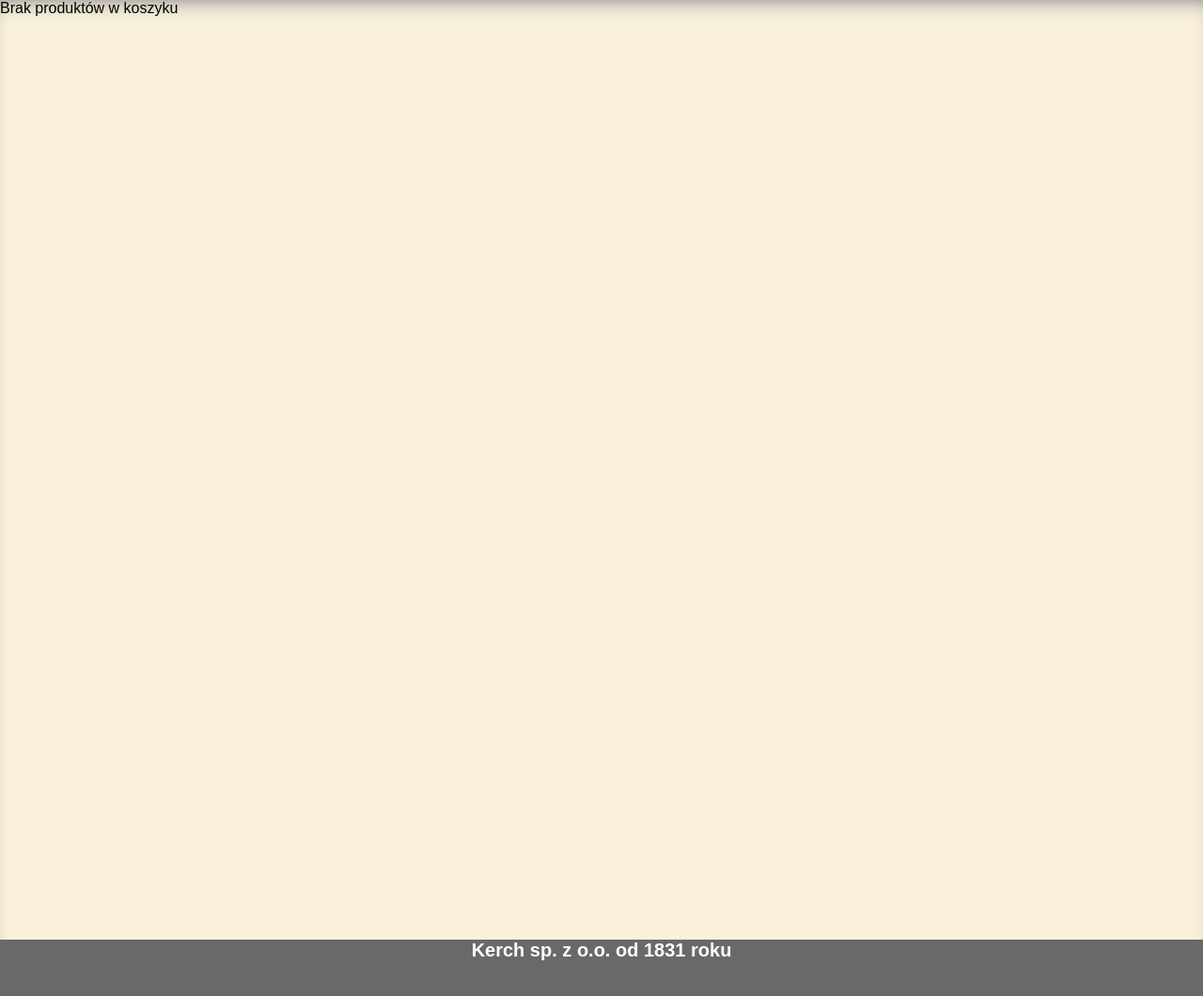
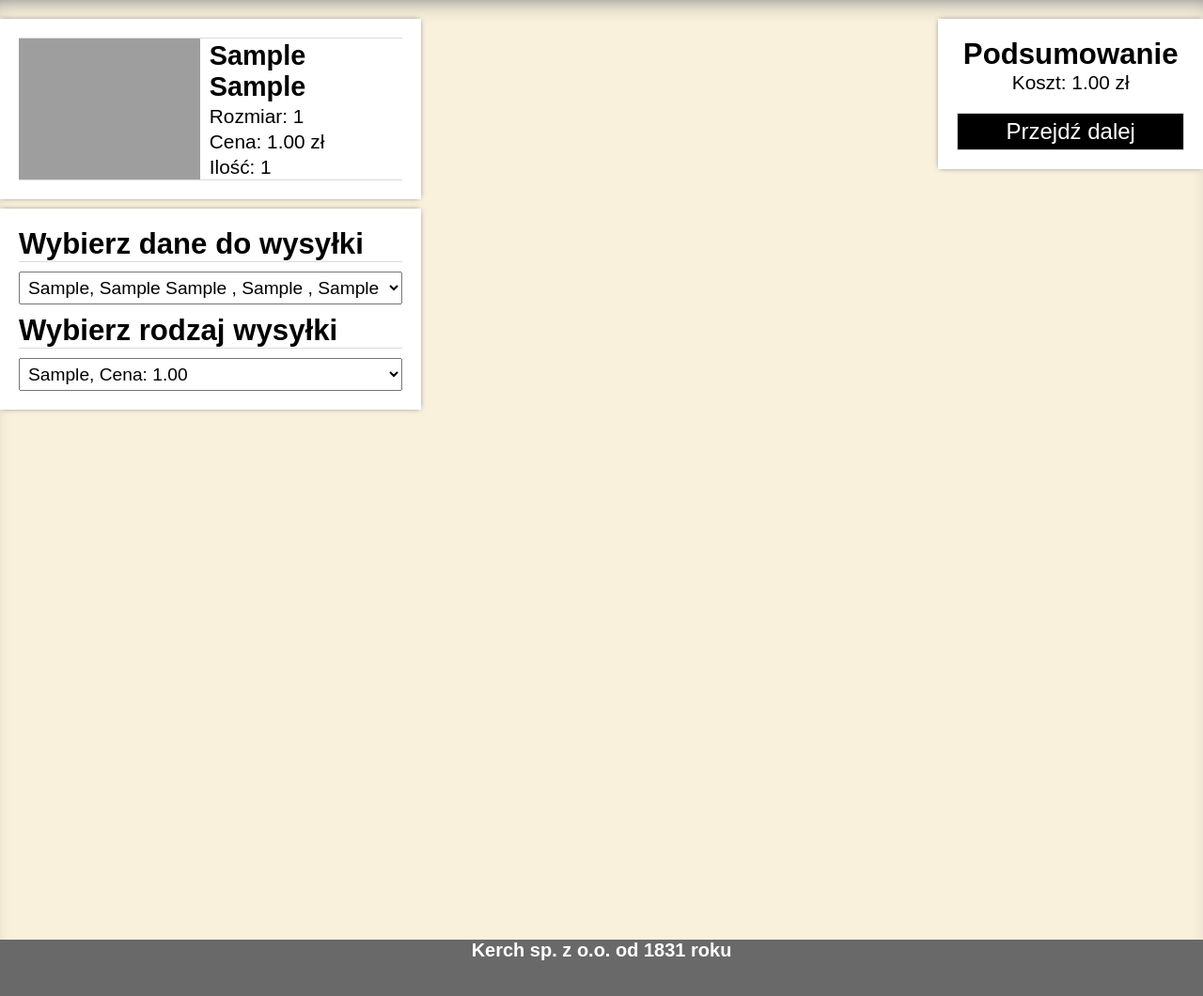
Before and after one commit to marycin/projektionagit, a Django app: template sklep/templates/sklep/order/address_selection.html in a window 1280 px wide. Shown: the part 152-1212 px from the top of the page at 94% size. Run offline with Django 4.2, Linux system fonts and the light colour scheme; the template is opened without the code that fills it: values that come from a table or form of the project are taken from there, others are empty; tables that the repository leaves empty hold one stand-in row (values such as "Sample post"); parts of the project's set-up code (start-up, migrations or seed data) failed here and were passed over; some libraries are stand-ins or nearby versions; grey boxes are pictures that could not be loaded.

Commit message:
Adress selection skonczone

```diff
--- /dev/null
+++ b/sklep/static/sklep/order/address-selection.css
@@ -0,0 +1,171 @@
+* {
+    box-sizing: border-box;
+    margin: 0;
+    padding: 0;
+}
+
+.shopping-cart{
+    display: flex;
+    gap:50px;
+    font-size:1.3rem;
+    justify-content: space-between;
+}
+
+
+.left-side-address{
+    display: flex;
+    flex-direction: column;
+    gap: 10px;
+}
+
+.product-summary{
+    display: flex;
+    flex-direction: column;
+    margin-top:20px;
+    width:35vw;
+    background-color: white;
+    -webkit-box-shadow: 0px 0px 6px -2px rgba(66, 68, 90, 1);
+    -moz-box-shadow: 0px 0px 6px -2px rgba(66, 68, 90, 1);
+    box-shadow: 0px 0px 6px -2px rgba(66, 68, 90, 1);
+    padding:20px;
+    gap:10px;
+}
+
+.product{
+    display: flex;
+    gap:20px;
+    border-top:1px solid rgb(219, 219, 219);
+    border-bottom:1px solid rgb(219, 219, 219);
+    justify-content: space-between;
+}
+
+.product-info{
+    display: flex;
+    gap:10px
+}
+
+.product-img{
+    height: 150px;
+}
+
+.product-img img{
+    width:100%;
+    height:100%;
+}
+
+.product-desc-sh{
+    display: flex;
+    flex-direction: column;
+    justify-content: space-around;
+}
+
+.product-name a{
+    color:black;
+    text-decoration: none;
+}
+
+.product-name a:hover{
+    text-decoration: underline 1px solid black;
+}
+
+.product-quantity{
+    display: flex;
+    align-items: center;
+    gap:20px
+}
+
+
+.order-summary{
+    text-align: center;
+
+}
+
+.order-panel{
+    padding: 20px;
+    background-color: white;
+    margin-top: 20px;
+    width:22vw;
+    height: auto;
+    font-size: 1.3rem;
+    display: flex;
+    flex-direction: column;
+    gap: 20px;
+    position:sticky;
+    top:20px;
+    -webkit-box-shadow: 0px 0px 6px -2px rgba(66, 68, 90, 1);
+    -moz-box-shadow: 0px 0px 6px -2px rgba(66, 68, 90, 1);
+    box-shadow: 0px 0px 6px -2px rgba(66, 68, 90, 1);
+}
+
+.go-next-btn{
+    width:100%;
+    height:40px;
+    color:white;
+    background-color: black;
+    font-size:1.5rem;
+    border: 1px solid #ddd;
+}
+
+.go-next-btn:hover{
+    color:black;
+    background-color: white;
+
+}
+
+.address-title, .shipment-title{
+    border-bottom:1px solid rgb(219, 219, 219);
+    margin-bottom: 10px;
+}
+
+.shipment-title{
+    margin-top: 10px;
+    margin-bottom: 10px;
+}
+
+.address-shipment-selection{
+    background-color: white;
+    padding: 20px;
+    -webkit-box-shadow: 0px 0px 6px -2px rgba(66, 68, 90, 1);
+    -moz-box-shadow: 0px 0px 6px -2px rgba(66, 68, 90, 1);
+    box-shadow: 0px 0px 6px -2px rgba(66, 68, 90, 1);
+}
+
+.address-selection select, .shipment-selection select{
+    font-size: 1.2rem;
+    padding: 5px;
+    width:100%;
+}
+
+.hide{
+    display: none;
+}
+
+.new-address{
+    display: flex;
+}
+
+.input-desc{
+    padding-top: 20px;
+    display: flex;
+    flex-direction: column;
+    gap:10px;
+}
+
+
+.input-address{
+    display: flex;
+    flex-direction: column;
+}
+
+.input-desc-element{
+    display: flex;
+    justify-content: space-between;
+    align-items: center;
+}
+
+.input-desc-element input{
+    font-size:1.2rem;
+    padding: 5px;
+    width:70%;
+    border: 2px solid black;
+}
--- a/sklep/static/sklep/order/address_selection.js
+++ b/sklep/static/sklep/order/address_selection.js
@@ -1,12 +1,7 @@
 const adresSelecion = document.getElementById('adres-selection')
+let div = document.getElementById('new-address')
+console.log(adresSelecion.length)
 
 adresSelecion.addEventListener('change',function(){
-    let div = document.getElementById('new-adress')
-    if(this.value == 'new-adress'){
-        console.log('new-adress')
-        div.style.display='block'
-    }
-    else{
-        div.style.display = 'none'
-    }
+    this.value == 'new-adress' ? div.classList.remove('hide') : div.classList.add('hide')
 })
--- a/sklep/templates/sklep/order/address_selection.html
+++ b/sklep/templates/sklep/order/address_selection.html
@@ -1,23 +1,47 @@
 {% extends 'sklep/base/base.html' %}
 {% load static %}
+{% block style %}
+<link rel="stylesheet" type="text/css" href="{% static 'sklep/order/address-selection.css' %}" />
+{% endblock %}
 {% block content %}
-{% if aktualne_zamowienie.czy_zamowione %}
-    Brak produktów w koszyku
-{% else %}
-{{ klient.user.first_name }}<br>
-{{ klient.user.last_name }}<br>
-{{ klient.user.email }}<br>
-{{ klient.telefon }}<br>
-<br><br>
 
+<div class="shopping-cart">
+    <div class="left-side-address">
+        <div class="product-summary">
             {% for p_z in aktualne_zamowienie.get_pozycje_zamowienia %}
-    <br>{{ p_z.produkt.marka }} {{ p_z.produkt.model }}<br>
-    ilosc: {{ p_z.ilosc }}<br>
-    rozmiar: {{ p_z.rozmiar }}
+            <div class="product">
+                <div class="product-info">
+                    <div class="product-img">
+                    <img src="{{ p_z.produkt.zdjecie_glowne.url }}" alt="produkt">
+                </div>
+                <div class="product-desc-sh">
+                    <div class="product-name">
+                        <h2><a href='#'>{{ p_z.produkt.marka }} {{ p_z.produkt.model}}</a></h2>
+                    </div>
+                    <div class="product-size">
+                        Rozmiar: {{ p_z.rozmiar }}
+                    </div>
+                    <div class="product-price-sh">
+                        Cena: {{ p_z.produkt.cena }} zł
+                    </div>
+                    <div class="product-quantity">
+                        <div class="product-quantity-desc">
+                            Ilość: {{ p_z.ilosc }}
+                        </div>
+                    </div>
+                </div>
+                </div>
+
+            </div>
             {% endfor %}
-<br>{{ aktualne_zamowienie.get_kwota_zamowienia }}<br><br>
+        </div>
     <form method="POST" action="{% url 'sklep:checkout' %}">
         {% csrf_token %}
+        <div class="address-shipment-selection">
+            <div class="address-title">
+                <h2>Wybierz dane do wysyłki</h2>
+            </div>
+            <div class="address-selection">
                 <select name="adres" id="adres-selection">
                     {% for adres in lista_adresow %}
                     <option value="{{ adres.id }}">{{ adres.miejscowosc }}, {{ adres.ulica }} {{ adres.numer_domu }}
@@ -27,9 +51,67 @@
                         Dodaj adres
                     </option>
                 </select>
-<br>
-Wybierz rodzaj wysyłki<br>
-<select id="shipping-selection" name="wysylka">
+            </div>
+            {% if not lista_adresow %}
+            <div id="new-address" >
+                <div class="input-desc">
+                    <div class="input-desc-element">
+                        <p>Miejscowosc</p>
+                        <input type="text" name="miejscowosc" class="input-address-particular">
+                    </div>
+                    <div class="input-desc-element">
+                        <p>Ulica</p>
+                        <input type="text" name="ulica" class="input-address-particular">
+                    </div>
+                    <div class="input-desc-element">
+                        <p>Numer domu</p>
+                        <input type="text" name="numer_domu" class="input-address-particular">
+                    </div>
+                    <div class="input-desc-element">
+                        <p>Numer Lokalu</p>
+                        <input type="text" name="numer_lokalu" class="input-address-particular">
+                    </div>
+                    <div class="input-desc-element">
+                        <p>Kod pocztowy</p>
+                        <input type="text" name="kod_pocztowy" class="input-address-particular">
+                    </div>
+
+                </div>
+
+            </div>
+            {% else %}
+            <div id="new-address" class="hide">
+                <div class="input-desc">
+                    <div class="input-desc-element">
+                        <p>Miejscowosc</p>
+                        <input type="text" name="miejscowosc" class="input-address-particular">
+                    </div>
+                    <div class="input-desc-element">
+                        <p>Ulica</p>
+                        <input type="text" name="ulica" class="input-address-particular">
+                    </div>
+                    <div class="input-desc-element">
+                        <p>Numer domu</p>
+                        <input type="text" name="numer_domu" class="input-address-particular">
+                    </div>
+                    <div class="input-desc-element">
+                        <p>Numer Lokalu</p>
+                        <input type="text" name="numer_lokalu" class="input-address-particular">
+                    </div>
+                    <div class="input-desc-element">
+                        <p>Kod pocztowy</p>
+                        <input type="text" name="kod_pocztowy" class="input-address-particular">
+                    </div>
+
+                </div>
+
+            </div>
+            {% endif %}
+            <div class="shipment-title">
+                <h2>Wybierz rodzaj wysyłki </h2>
+            </div>
+            <div class="shipment-selection" >
+                <select name="wysylka">
                     {% for wysylka in rodzaje_wysylek %}
                     <option data-shipping="{{ wysylka.id }}" class="shipping-item" value="{{ wysylka.id }}">
                         {{ wysylka.nazwa }}, Cena: {{ wysylka.cena }}
@@ -37,20 +119,24 @@ Wybierz rodzaj wysyłki<br>
 
                     {% endfor %}
                 </select>
+            </div>
+        </div>
+    </div>
 
-<div id="new-adress" style="display:none"><br>
-    Miejscowosc <input type="text" name="miejscowosc"/><br>
-    ulica<input type="text" name="ulica"/><br>
-    numer domu <input type="text" name="numer_domu"/><br>
-    numer lokalu <input type="text" name="numer_lokalu"/><br>
-    kod pocztowy <input type="text" name="kod_pocztowy"/><br>
+    <div class="order-summary">
+        <div class="order-panel">
+            <div class="order-price">
+                <h2>Podsumowanie</h2>
+                <p> Koszt: {{ aktualne_zamowienie.get_kwota_zamowienia }} zł</p>
             </div>
-<button type="submit">
-    Przejdz dalej
-</button>
+            <div class='go-next'>
+                <button type="submit" class="go-next-btn">Przejdź dalej</button>
+            </div>
+        </div>
     </form>
-<br><br>
-{% endif %}
+    </div>
+    </div>
+</div>
 {% endblock %}
 
 {% block script %}
```
Lines whose indentation alone changed are shown as unchanged.
